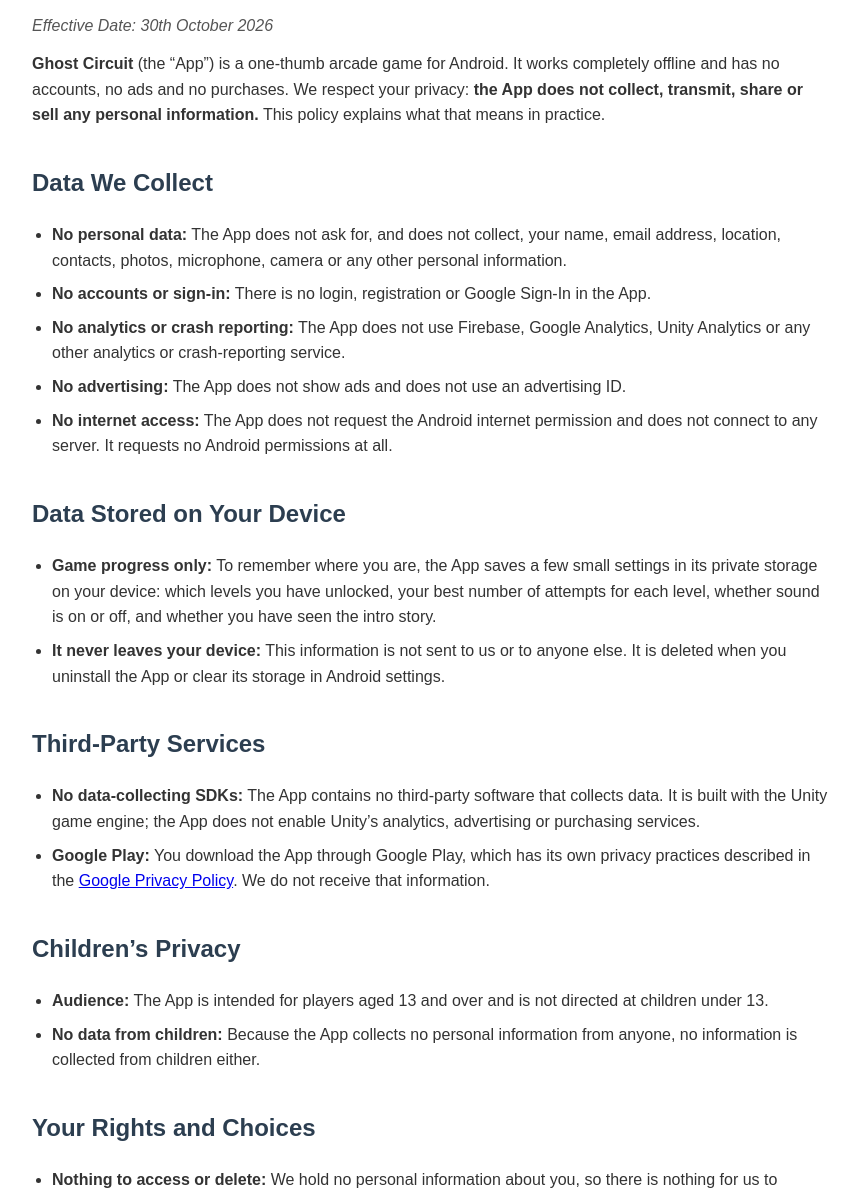
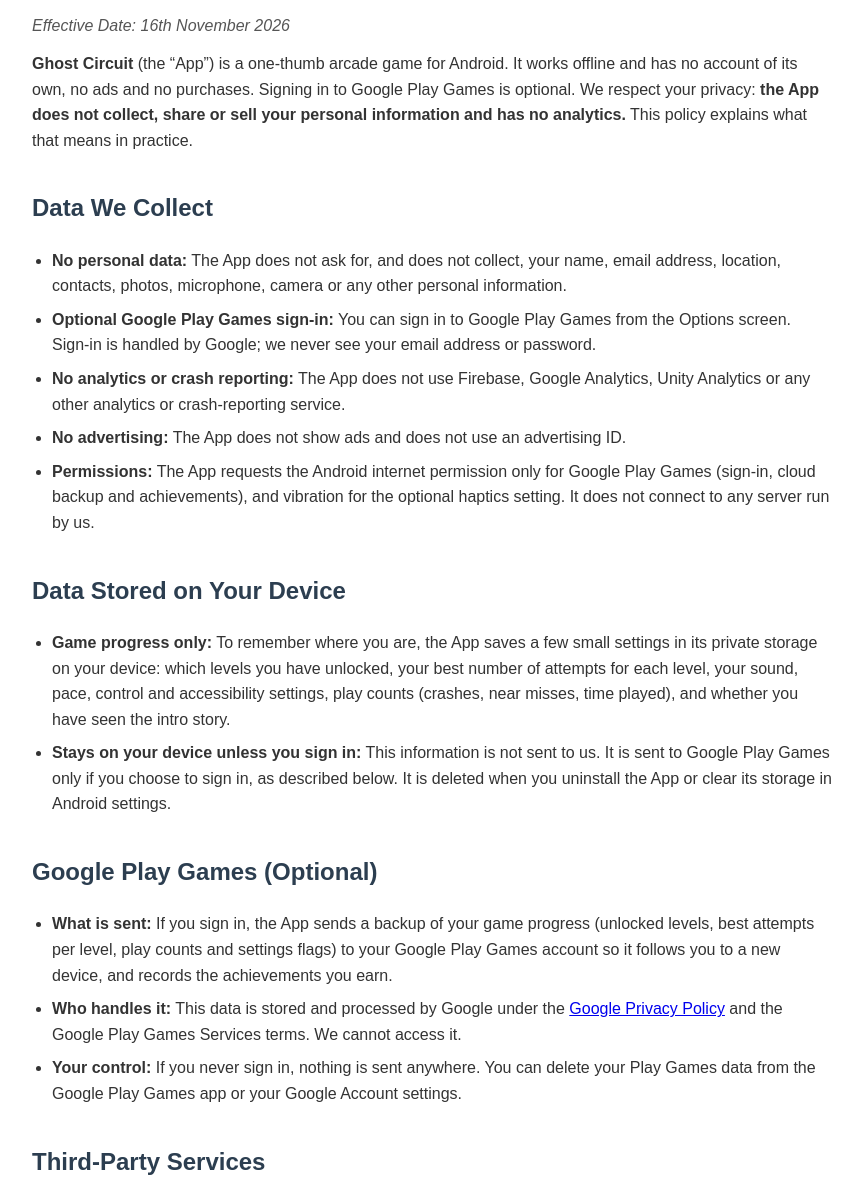
Before and after one commit to debugger997/ghost_circuit, a plain HTML site: page privacy-policy.html in a window 1280 px wide. Shown: the part 96-1293 px from the top of the page, without its empty margins (208-1070 px from the left). Drawn offline with Linux system fonts and the light colour scheme.

Commit message:
Privacy policy and terms: optional Google Play Games sign-in, cloud backup, achievements

```diff
--- a/privacy-policy.html
+++ b/privacy-policy.html
@@ -40,36 +40,46 @@
 </head>
 <body>
   <h1>Privacy Policy</h1>
-  <p class="date">Effective Date: 30th October 2026</p>
+  <p class="date">Effective Date: 16th November 2026</p>
 
-  <p><strong>Ghost Circuit</strong> (the “App”) is a one-thumb arcade game for Android. It works completely offline and has no accounts, no ads and no purchases. We respect your privacy: <strong>the App does not collect, transmit, share or sell any personal information.</strong> This policy explains what that means in practice.</p>
+  <p><strong>Ghost Circuit</strong> (the “App”) is a one-thumb arcade game for Android. It works offline and has no account of its own, no ads and no purchases. Signing in to Google Play Games is optional. We respect your privacy: <strong>the App does not collect, share or sell your personal information and has no analytics.</strong> This policy explains what that means in practice.</p>
 
   <h2>Data We Collect</h2>
 
   <ul>
     <li><strong>No personal data:</strong> The App does not ask for, and does not collect, your name, email address, location, contacts, photos, microphone, camera or any other personal information.</li>
 
-    <li><strong>No accounts or sign-in:</strong> There is no login, registration or Google Sign-In in the App.</li>
+    <li><strong>Optional Google Play Games sign-in:</strong> You can sign in to Google Play Games from the Options screen. Sign-in is handled by Google; we never see your email address or password.</li>
 
     <li><strong>No analytics or crash reporting:</strong> The App does not use Firebase, Google Analytics, Unity Analytics or any other analytics or crash-reporting service.</li>
 
     <li><strong>No advertising:</strong> The App does not show ads and does not use an advertising ID.</li>
 
-    <li><strong>No internet access:</strong> The App does not request the Android internet permission and does not connect to any server. It requests no Android permissions at all.</li>
+    <li><strong>Permissions:</strong> The App requests the Android internet permission only for Google Play Games (sign-in, cloud backup and achievements), and vibration for the optional haptics setting. It does not connect to any server run by us.</li>
   </ul>
 
   <h2>Data Stored on Your Device</h2>
 
   <ul>
-    <li><strong>Game progress only:</strong> To remember where you are, the App saves a few small settings in its private storage on your device: which levels you have unlocked, your best number of attempts for each level, whether sound is on or off, and whether you have seen the intro story.</li>
+    <li><strong>Game progress only:</strong> To remember where you are, the App saves a few small settings in its private storage on your device: which levels you have unlocked, your best number of attempts for each level, your sound, pace, control and accessibility settings, play counts (crashes, near misses, time played), and whether you have seen the intro story.</li>
 
-    <li><strong>It never leaves your device:</strong> This information is not sent to us or to anyone else. It is deleted when you uninstall the App or clear its storage in Android settings.</li>
+    <li><strong>Stays on your device unless you sign in:</strong> This information is not sent to us. It is sent to Google Play Games only if you choose to sign in, as described below. It is deleted when you uninstall the App or clear its storage in Android settings.</li>
+  </ul>
+
+  <h2>Google Play Games (Optional)</h2>
+
+  <ul>
+    <li><strong>What is sent:</strong> If you sign in, the App sends a backup of your game progress (unlocked levels, best attempts per level, play counts and settings flags) to your Google Play Games account so it follows you to a new device, and records the achievements you earn.</li>
+
+    <li><strong>Who handles it:</strong> This data is stored and processed by Google under the <a href="https://policies.google.com/privacy">Google Privacy Policy</a> and the Google Play Games Services terms. We cannot access it.</li>
+
+    <li><strong>Your control:</strong> If you never sign in, nothing is sent anywhere. You can delete your Play Games data from the Google Play Games app or your Google Account settings.</li>
   </ul>
 
   <h2>Third-Party Services</h2>
 
   <ul>
-    <li><strong>No data-collecting SDKs:</strong> The App contains no third-party software that collects data. It is built with the Unity game engine; the App does not enable Unity’s analytics, advertising or purchasing services.</li>
+    <li><strong>Google Play Games Services:</strong> The App includes Google’s Play Games Services SDK for the optional sign-in, backup and achievements. It contains no advertising, analytics or other data-collecting SDKs. It is built with the Unity game engine; the App does not enable Unity’s analytics, advertising or purchasing services.</li>
 
     <li><strong>Google Play:</strong> You download the App through Google Play, which has its own privacy practices described in the <a href="https://policies.google.com/privacy">Google Privacy Policy</a>. We do not receive that information.</li>
   </ul>
@@ -85,9 +95,9 @@
   <h2>Your Rights and Choices</h2>
 
   <ul>
-    <li><strong>Nothing to access or delete:</strong> We hold no personal information about you, so there is nothing for us to provide, correct or delete. You can remove all locally stored game data at any time by uninstalling the App or clearing its storage.</li>
+    <li><strong>Delete your data:</strong> We hold no personal information about you. Data you chose to back up lives in your Google account and can be deleted from the Google Play Games app or your Google Account settings. Local data is removed by uninstalling the App or clearing its storage.</li>
 
-    <li><strong>Policy updates:</strong> If the App ever changes in a way that affects privacy (for example by adding an online feature), we will update this policy before that version is released. The current version will always be available at this page, and the Effective Date above will change.</li>
+    <li><strong>Policy updates:</strong> If the App ever changes in a way that affects privacy, we will update this policy before that version is released. The current version will always be available at this page, and the Effective Date above will change.</li>
   </ul>
 
   <h2>Contact Us</h2>
```
Also changed, not shown: terms_and_conditions.html (+11 -8 lines).
